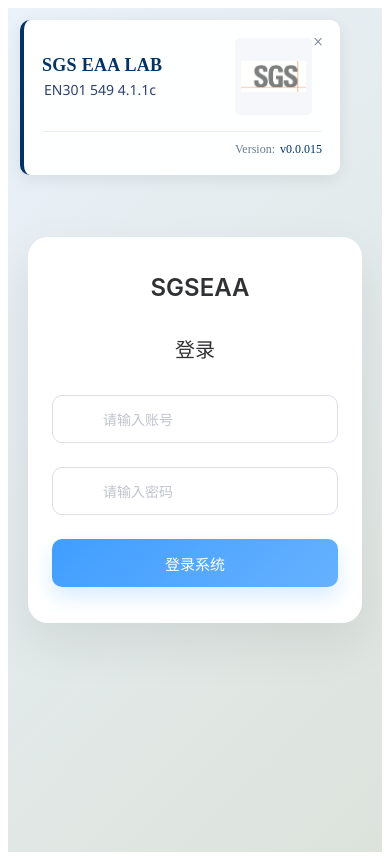
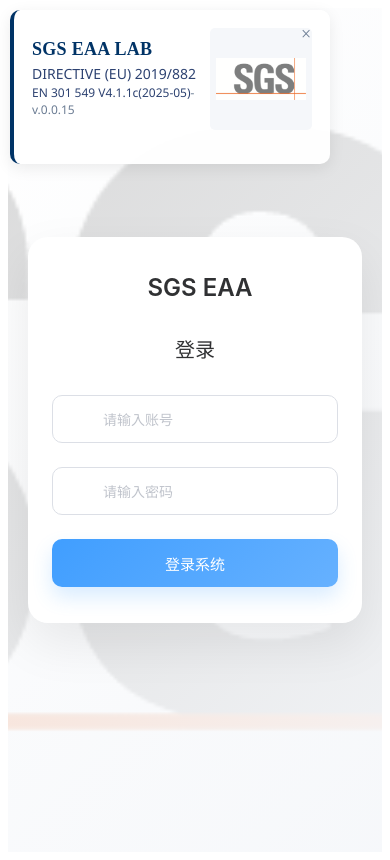
Before and after one commit to Vw1n/SGS-EAA, a Vue app: page / in a window 390 px wide. Built offline with nearby package versions, Linux system fonts and the light colour scheme.

Commit message:
2025/7/14 16：06

```diff
--- a/index.html
+++ b/index.html
@@ -2,9 +2,9 @@
 <html lang="">
   <head>
     <meta charset="UTF-8">
-    <link rel="icon" href="/favicon.ico">
+    <link rel="icon" href="./src/assets/logo.png">
     <meta name="viewport" content="width=device-width, initial-scale=1.0">
-    <title>Vite App</title>
+    <title>SGS-EAA</title>
   </head>
   <body>
     <div id="app"></div>
--- a/package.json
+++ b/package.json
@@ -11,7 +11,8 @@
   "dependencies": {
     "element-plus": "^2.10.3",
     "vue": "^3.5.17",
-    "vue-router": "^4.5.1"
+    "vue-router": "^4.5.1",
+    "xlsx": "^0.18.5"
   },
   "devDependencies": {
     "@vitejs/plugin-vue": "^6.0.0",
--- a/src/components/Head.vue
+++ b/src/components/Head.vue
@@ -9,23 +9,20 @@
         <div class="info-header">
           <div class="text-group">
             <div class="main-title">SGS EAA LAB</div>
-            <div class="standard-code">EN301 549 4.1.1c</div>
+            <div class="standard-code">DIRECTIVE (EU) 2019/882</div>
+            <div class="version-details">
+              <span class="standard-version">EN 301 549 </span>
+              <span class="standard-version">V4.1.1c(2025-05)</span>
+              <span class="app-version">- v.0.0.15</span>
+            </div>
           </div>
-          <img src="../assets/logo.png" class="lab-logo" />
-        </div>
-        <div class="version-info">
-          <span class="version-label">Version:</span>
-          <span class="version-number">v0.0.015</span>
+          <img src="../assets/logo.png" class="lab-logo" alt="实验室Logo" />
         </div>
       </div>
     </div>
 
     <!-- 重新展示按钮 -->
-    <button
-      v-show="!isVisible"
-      class="show-btn"
-      @click="showCard"
-    >
+    <button v-show="!isVisible" class="show-btn" @click="showCard">
       <i class="fa fa-info-circle mr-1"></i> 显示实验室信息
     </button>
   </div>
@@ -35,23 +32,41 @@
 export default {
   data() {
     return {
-      isVisible: true // 控制卡片显示状态
-    }
+      isVisible: true, // 控制卡片显示状态
+    };
   },
   methods: {
-    // 关闭卡片
     closeCard() {
       this.isVisible = false;
     },
-    // 重新展示卡片
     showCard() {
       this.isVisible = true;
-    }
-  }
-}
+    },
+  },
+};
 </script>
 
 <style>
+:root {
+  /* 颜色变量 */
+  --primary-color: #003366;
+  --secondary-color: #2d4271;
+  --text-light: #6b7c93;
+  --text-dark: #003366;
+  --border-color: #e8eef6;
+  --bg-light: #f5f7fa;
+  --accent-color: #e53e3e;
+
+  /* 尺寸变量 */
+  --card-width: 400px;
+  --card-padding: 24px;
+  /* 图片尺寸 */
+  --logo-size: 100px;
+  --title-size: 20px;
+  --subtitle-size: 15px;
+  --version-size: 13px;
+}
+
 .lab-info-container {
   position: fixed;
   top: 20px;
@@ -64,14 +79,15 @@
 }
 
 .lab-info-card {
-  width: 280px;
-  padding: 18px;
+  width: var(--card-width);
+  padding: var(--card-padding);
   background-color: rgba(255, 255, 255, 0.96);
   border-radius: 10px;
   box-shadow: 0 4px 16px rgba(0, 0, 0, 0.08);
-  border-left: 4px solid #003366;
-  transition: all 0.3s ease;
+  border-left: 4px solid var(--primary-color);
+  transition: all 0.3s cubic-bezier(0.4, 0, 0.2, 1);
   position: relative;
+  /* 确保卡片高度自适应内容，不固定高度 */
 }
 
 /* 关闭按钮样式 */
@@ -79,10 +95,10 @@
   position: absolute;
   top: 12px;
   right: 12px;
-  width: 20px;
-  height: 20px;
+  width: 24px;
+  height: 24px;
   font-size: 18px;
-  color: #6b7c93;
+  color: var(--text-light);
   cursor: pointer;
   display: flex;
   align-items: center;
@@ -92,75 +108,75 @@
 }
 
 .close-btn:hover {
-  background-color: #f0f2f5;
-  color: #e53e3e;
+  background-color: var(--bg-light);
+  color: var(--accent-color);
   transform: scale(1.1);
 }
 
 .info-header {
   display: flex;
-  align-items: center;
-  justify-content: space-between;
-  gap: 16px;
+  align-items: center; /* 垂直居中对齐 */
+  gap: 12px; /* 缩小图片与文本的间距，适配大图片 */
   margin-bottom: 16px;
-  padding-right: 10px;
 }
 
 .text-group {
-  flex: 1;
+  flex: 1; /* 文本部分占剩余空间，确保不被图片挤压 */
+  min-width: 0; /* 解决flex子元素内容溢出问题 */
 }
 
 .main-title {
-  font-size: 18px;
+  font-size: var(--title-size);
   font-weight: 700;
-  color: #003366;
+  color: var(--primary-color);
   margin-bottom: 4px;
   letter-spacing: 0.3px;
+  white-space: nowrap;
+  overflow: hidden;
+  text-overflow: ellipsis;
 }
 
 .standard-code {
-  font-size: 14px;
-  color: #2d4271;
-  font-family: 'Segoe UI', Roboto, sans-serif;
-  padding-left: 2px;
+  font-size: var(--subtitle-size);
+  color: var(--secondary-color);
+  font-family: "Segoe UI", Roboto, sans-serif;
+  margin-bottom: 2px;
+}
+
+.version-details {
+  font-size: var(--version-size);
+  color: var(--secondary-color);
+  font-family: "Segoe UI", Roboto, sans-serif;
+  line-height: 1.4;
+}
+
+.standard-version {
+  font-weight: 500;
+}
+
+.app-version {
+  color: var(--text-light);
 }
 
 .lab-logo {
-  width: 65px;
-  height: 65px;
-  object-fit: contain;
+  width: var(--logo-size);
+  height: var(--logo-size);
+  object-fit: contain; /* 保持图片比例，不拉伸 */
   border-radius: 5px;
   padding: 6px;
-  background-color: #f5f7fa;
-}
-
-.version-info {
-  display: flex;
-  align-items: center;
-  justify-content: flex-end;
-  padding-top: 10px;
-  border-top: 1px solid #e8eef6;
-  font-size: 12px;
-}
-
-.version-label {
-  color: #6b7c93;
-  margin-right: 5px;
-}
-
-.version-number {
-  color: #003366;
-  font-weight: 500;
+  background-color: var(--bg-light);
+  /* 确保图片不超出卡片 */
+  max-width: calc(100% - 40px);
 }
 
 .lab-info-card:hover {
-  box-shadow: 0 6px 20px rgba(0, 38, 100, 0.15);
-  transform: translateY(-1px);
+  box-shadow: 0 10px 25px rgba(0, 51, 102, 0.15);
+  transform: translateY(-2px);
 }
 
 /* 重新展示按钮样式 */
 .show-btn {
-  background-color: #003366;
+  background-color: var(--primary-color);
   color: white;
   border: none;
   border-radius: 4px;
@@ -175,7 +191,7 @@
 
 .show-btn:hover {
   background-color: #004080;
-  box-shadow: 0 4px 12px rgba(0, 51, 102, 0.3);
+  box-shadow: 0 6px 16px rgba(0, 51, 102, 0.3);
   transform: translateY(-1px);
 }
 
@@ -188,4 +204,21 @@
 .mr-1 {
   margin-right: 4px;
 }
+
+/* 响应式设计 */
+@media (max-width: 576px) {
+  :root {
+    --card-width: 280px;
+    --card-padding: 18px;
+    --logo-size: 90px; /* 小屏幕下图片尺寸稍小但仍比原来大 */
+    --title-size: 18px;
+    --subtitle-size: 14px;
+    --version-size: 12px;
+  }
+
+  .lab-info-container {
+    top: 10px;
+    left: 10px;
+  }
+}
 </style>
--- a/src/components/Login.vue
+++ b/src/components/Login.vue
@@ -1,14 +1,17 @@
 <template>
   <div class="login-container">
-    <!-- 背景渐变 -->
-    <div class="bg-gradient"></div>
+    <!-- 背景图片 -->
+    <div class="bg-image"></div>
+
+    <!-- 半透明遮罩（调整透明度，让背景图可见） -->
+    <div class="bg-overlay"></div>
 
     <!-- 登录卡片 -->
     <div class="login-card animate-fade-in">
       <!-- 品牌标识 -->
       <div class="brand-logo">
         <i class="fa fa-shield-alt"></i>
-        <span class="brand-text">SGSEAA</span>
+        <span class="brand-text">SGS EAA</span>
       </div>
 
       <!-- 标题 -->
@@ -24,7 +27,7 @@
       <form @submit.prevent="handleLogin" class="login-form">
         <!-- 账号输入 -->
         <div class="form-group">
-          <div class="input-group">
+          <div class="input-group" :class="{ 'is-error': errorMessage }">
             <span class="input-icon">
               <i class="fa fa-user"></i>
             </span>
@@ -33,7 +36,6 @@
               type="text"
               placeholder="请输入账号"
               class="form-input"
-              :class="{ 'is-error': errorMessage }"
               autocomplete="off"
               required
             />
@@ -42,7 +44,7 @@
 
         <!-- 密码输入 -->
         <div class="form-group">
-          <div class="input-group">
+          <div class="input-group" :class="{ 'is-error': errorMessage }">
             <span class="input-icon">
               <i class="fa fa-lock"></i>
             </span>
@@ -51,7 +53,6 @@
               type="password"
               placeholder="请输入密码"
               class="form-input"
-              :class="{ 'is-error': errorMessage }"
               required
             />
           </div>
@@ -89,10 +90,8 @@
 
 // 登录处理
 const handleLogin = async () => {
-  // 重置错误信息
   errorMessage.value = ''
 
-  // 简单验证
   if (!username.value) {
     errorMessage.value = '请输入账号'
     return
@@ -103,52 +102,33 @@
     return
   }
 
-  // 显示加载状态
   loading.value = true
 
   try {
-    // 模拟API请求延迟
     await new Promise(resolve => setTimeout(resolve, 800))
 
-    // 验证逻辑
-    if (username.value === 'SGSEAA' && password.value === 'SGS0755') {
-      // 登录成功
+    if (username.value === 'ryan.yang@sgs.olm' && password.value === 'SGS0755') {
       localStorage.setItem('token', 'true')
-
-      // 添加登录成功动画
       loginCard.value.classList.add('success-animation')
-
-      // 延迟跳转
-      setTimeout(() => {
-        router.push('/Main')
-      }, 500)
+      setTimeout(() => router.push('/Main'), 500)
     } else {
-      // 登录失败
       errorMessage.value = '账号或密码错误'
-
-      // 添加失败动画
       loginCard.value.classList.add('shake-animation')
-      setTimeout(() => {
-        loginCard.value.classList.remove('shake-animation')
-      }, 500)
+      setTimeout(() => loginCard.value.classList.remove('shake-animation'), 500)
     }
   } catch (error) {
-    // 处理异常
     errorMessage.value = '登录过程中发生错误，请重试'
   } finally {
-    // 隐藏加载状态
     loading.value = false
   }
 }
 
-// 获取登录卡片引用
 onMounted(() => {
   loginCard.value = document.querySelector('.login-card')
 })
 </script>
 
 <style scoped>
-/* 全局样式重置 */
 * {
   margin: 0;
   padding: 0;
@@ -156,30 +136,49 @@
   font-family: 'Inter', system-ui, sans-serif;
 }
 
-/* 登录容器 */
 .login-container {
   display: flex;
   justify-content: center;
   align-items: center;
   min-height: 100vh;
-  background: linear-gradient(135deg, #f5f7fa 0%, #e4e5e6 100%);
   position: relative;
   overflow: hidden;
   padding: 20px;
 }
 
-/* 背景渐变 */
-.bg-gradient {
+/* 背景图片（核心修复） */
+.bg-image {
   position: absolute;
   top: 0;
   left: 0;
   width: 100%;
   height: 100%;
-  background: linear-gradient(135deg, #409eff10 0%, #67c23a10 100%);
+  /* 1. 用@别名引用资源（Vue项目推荐，避免路径错误） */
+  background-image: url('@/assets/logo.png');
+  /* 2. 确保图片重复显示（如果图片小，避免空白） */
+  background-repeat: no-repeat;
+  /* 3. 调整位置和尺寸：居中+覆盖，确保可见 */
+  background-position: center;
+  background-size: cover; /* 覆盖全屏，优先保证可见 */
+  /* 4. 提高透明度（0.3比0.15更明显） */
+  opacity: 0.3;
   z-index: 0;
+  /* 调试用：如果还看不到，取消下面注释，确认元素是否存在 */
+  /* border: 2px solid red; */
 }
 
-/* 登录卡片 */
+/* 遮罩层（弱化，让背景图可见） */
+.bg-overlay {
+  position: absolute;
+  top: 0;
+  left: 0;
+  width: 100%;
+  height: 100%;
+  /* 降低遮罩透明度（0.85比0.95更透） */
+  background: linear-gradient(135deg, rgba(255,255,255,0) 0%, rgba(245,247,250,0.9) 100%);
+  z-index: 1;
+}
+
 .login-card {
   width: 100%;
   max-width: 400px;
@@ -188,7 +187,7 @@
   padding: 48px 36px;
   box-shadow: 0 20px 50px rgba(0, 0, 0, 0.08);
   position: relative;
-  z-index: 1;
+  z-index: 2; /* 确保在最上层 */
   transition: all 0.3s ease;
 }
 
@@ -212,7 +211,6 @@
   color: #303133;
 }
 
-/* 登录标题 */
 .login-title {
   font-size: 24px;
   font-weight: 500;
@@ -221,7 +219,6 @@
   margin-bottom: 32px;
 }
 
-/* 错误提示 */
 .error-notification {
   display: flex;
   align-items: center;
@@ -240,12 +237,10 @@
   margin-right: 8px;
 }
 
-/* 表单组 */
 .form-group {
   margin-bottom: 24px;
 }
 
-/* 输入组 */
 .input-group {
   display: flex;
   align-items: center;
@@ -263,14 +258,12 @@
   border-color: #f56c6c;
 }
 
-/* 输入图标 */
 .input-icon {
   width: 24px;
   color: #909399;
   margin-right: 12px;
 }
 
-/* 输入框 */
 .form-input {
   flex: 1;
   height: 50px;
@@ -285,7 +278,6 @@
   color: #c0c4cc;
 }
 
-/* 登录按钮 */
 .login-btn {
   width: 100%;
   height: 52px;
@@ -318,16 +310,10 @@
   cursor: not-allowed;
 }
 
-/* 动画效果 */
+/* 动画 */
 @keyframes fadeInUp {
-  from {
-    opacity: 0;
-    transform: translateY(-10px);
-  }
-  to {
-    opacity: 1;
-    transform: translateY(0);
-  }
+  from { opacity: 0; transform: translateY(-10px); }
+  to { opacity: 1; transform: translateY(0); }
 }
 
 @keyframes success-pulse {
@@ -359,7 +345,6 @@
   animation: shake-animation 0.5s ease-in-out;
 }
 
-/* 响应式设计 */
 @media (max-width: 576px) {
   .login-card {
     padding: 36px 24px;
```
Also changed, not shown: src/components/ExportButton.vue (added, +51 -0 lines), src/components/Main.vue (+311 -104 lines), src/utils/excel-export.js (added, +17 -0 lines), 8 other files (tests, documents, lock files or other folders).
